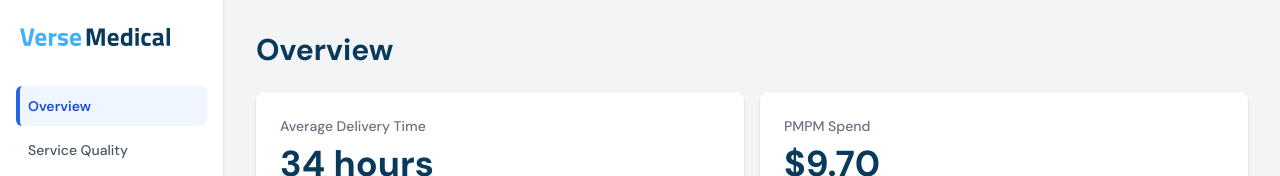
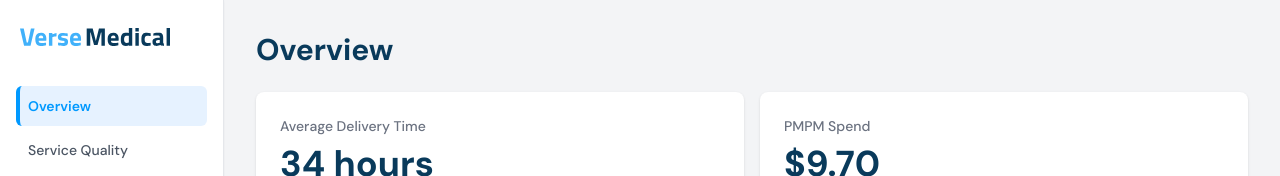
Before and after one commit to bryanzqwang/Verse_Payor_Dashboard, a Next.js app: page / in a window 1280 px wide. Shown: the top 176 px of the page. Built offline with nearby package versions, Linux system fonts and the light colour scheme.

Commit message:
updated .gitignore to add .next, small aesthetic changes

```diff
--- a/src/app/page.tsx
+++ b/src/app/page.tsx
@@ -259,7 +259,7 @@ export default function Home(): JSX.Element {
                 onClick={() => selectTab(tab.id)}
                 className={`w-full text-left px-3 py-2.5 rounded-md text-sm transition-colors ${
                   activeTab === tab.id
-                    ? 'bg-blue-50 text-blue-700 font-semibold border-l-4 border-blue-600 pl-2'
+                    ? 'bg-[#e6f2ff] text-[#0099ff] font-semibold border-l-4 border-[#0099ff] pl-2'
                     : 'text-gray-600 font-medium hover:bg-gray-50 hover:text-[#093a5b]'
                 }`}
               >
@@ -291,7 +291,7 @@ export default function Home(): JSX.Element {
                   onClick={() => selectTab(tab.id)}
                   className={`w-full text-left px-4 py-3 text-sm transition-colors ${
                     activeTab === tab.id
-                      ? 'bg-blue-50 text-blue-700 font-semibold'
+                      ? 'bg-[#e6f2ff] text-[#0099ff] font-semibold'
                       : 'text-gray-600 hover:bg-gray-50'
                   }`}
                 >
```
Also changed, not shown: 1 other file (tests, documents, lock files or other folders).
